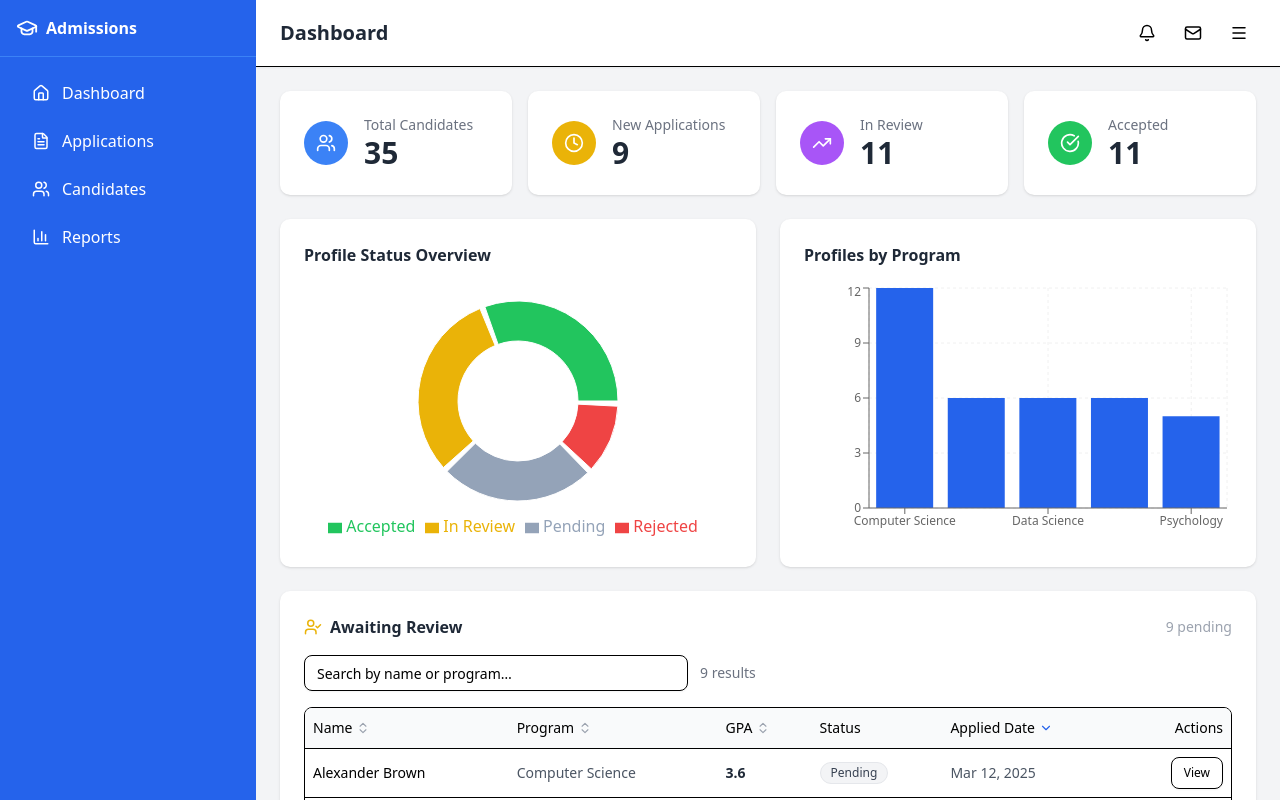
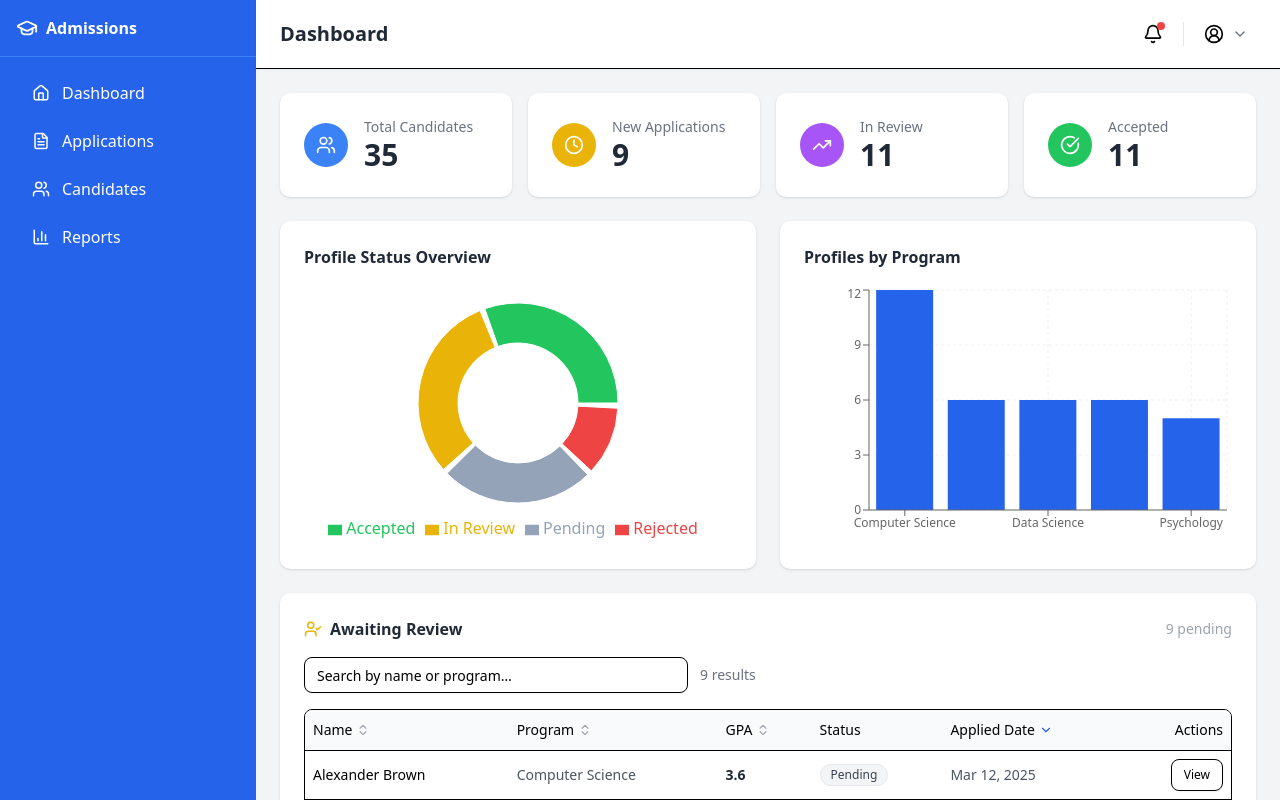
Before and after one commit to LRoop-Boop/Promise_Unlocked_Admin_Page, a React (Vite) app: page /dashboard in a window 1280 px wide. Shown: the top 800 px of the page. Built offline with nearby package versions, Linux system fonts and the light colour scheme.

Commit message:
Fixed candidate issues with profile details and added dropdown right nav.

```diff
--- a/src/assets/components/StudentDetail.tsx
+++ b/src/assets/components/StudentDetail.tsx
@@ -22,7 +22,7 @@ import {
 } from "recharts";
 
 import taxonomy from "../data/Taxonomy";
-import { type Student, type Status, type PassportStamp } from "../data/Students";
+import { type Student, type Status } from "../data/Students";
 
 function generateRadarData(student: Student) {
   return taxonomy.domains.map((domain) => {
@@ -52,26 +52,6 @@ function StatusBadge({ status }: { status: Status }) {
     <span className={`inline-flex px-3 py-1 rounded-full text-sm border ${variants[status]}`}>
       {status}
     </span>
-  );
-}
-
-function StampBadge({ stamp }: { stamp: PassportStamp }) {
-  const colors = {
-    Technical: "bg-blue-100 text-blue-700 border-blue-300",
-    Leadership: "bg-purple-100 text-purple-700 border-purple-300",
-    Communication: "bg-green-100 text-green-700 border-green-300",
-    Research: "bg-orange-100 text-orange-700 border-orange-300",
-    Community: "bg-pink-100 text-pink-700 border-pink-300",
-  };
-
-  return (
-    <div
-      className={`p-3 rounded-lg border text-center ${colors[stamp.category]}`}
-      title={stamp.description}
-    >
-      <Award size={28} />
-      <div className="text-xs mt-2 font-semibold">{stamp.name}</div>
-    </div>
   );
 }
 
@@ -164,24 +144,6 @@ export default function StudentDetailModal({
               <div><Award /> GPA: {student.gpa.toFixed(2)}</div>
             </section>
 
-            <section>
-              <h3 className="font-semibold mb-3">
-                Passport Stamps ({stampCount})
-              </h3>
-
-              {stampCount === 0 ? (
-                <div className="text-gray-500 bg-gray-50 p-6 rounded">
-                  No stamps earned yet.
-                </div>
-              ) : (
-                <div className="grid grid-cols-5 gap-4">
-                  {student.stamps.map((s) => (
-                    <StampBadge key={s.id} stamp={s} />
-                  ))}
-                </div>
-              )}
-            </section>
-
             {stampCount > 0 && (
               <section>
                 <h3 className="font-semibold mb-3">Evidence</h3>
--- a/src/assets/pages/AdminDashboard.tsx
+++ b/src/assets/pages/AdminDashboard.tsx
@@ -1,17 +1,20 @@
-import { Routes, Route, Link, useLocation } from "react-router-dom";
+import { Routes, Route, Link, useLocation, useNavigate } from "react-router-dom";
 import {
   Home,
   FileText,
   Users,
   BarChart3,
   Bell,
-  Mail,
-  Menu,
   GraduationCap,
+  ChevronDown,
+  Shield,
+  LogOut,
+  Settings,
   TrendingUp,
   Clock,
   CheckCircle,
   UserCheck,
+  CircleUserRound,
 } from "lucide-react";
 
 import ApplicationsPage from "./ApplicationsPage";
@@ -20,6 +23,7 @@ import CandidatesPage from "./CandidatePage";
 import CandidateTable from "../components/CandidateTable";
 import { Student } from "../data/Students";
 import CandidateProfilePage from "./CandidateProfilePage";
+import { useState } from "react";
 import {
   ApplicationsByProgramChart,
   StatusBreakdownChart,
@@ -108,7 +112,9 @@ const navItems = [
 ];
 
 export default function AdminDashboard({ students }: AdminDashboardProps) {
+  const [profileOpen, setProfileOpen] = useState(false);
   const location = useLocation();
+  const navigate = useNavigate();
 
   const currentLabel =
     navItems.find((item) => `/dashboard/${item.path}` === location.pathname)
@@ -142,10 +148,47 @@ export default function AdminDashboard({ students }: AdminDashboardProps) {
         <header className="bg-white border-b shadow-sm px-6 py-4 flex justify-between items-center">
           <h1 className="text-xl font-semibold text-gray-800">{currentLabel}</h1>
 
-          <div className="flex items-center gap-3">
-            <button className="p-2 hover:bg-gray-100 rounded"><Bell size={18} /></button>
-            <button className="p-2 hover:bg-gray-100 rounded"><Mail size={18} /></button>
-            <button className="p-2 hover:bg-gray-100 rounded"><Menu size={18} /></button>
+          <div className="flex items-center gap-3 relative">
+            <button className="relative p-2 hover:bg-gray-100 rounded transition-colors">
+              <Bell size={20} />
+              <span className="absolute top-1.5 right-1.5 w-2 h-2 bg-red-500 rounded-full" />
+            </button>
+            <div className="w-px h-6 bg-gray-200" />
+            <div className="relative">
+              <button
+                onClick={() => setProfileOpen(!profileOpen)}
+                className="flex items-center gap-2 px-2 py-1.5 rounded hover:bg-gray-100 transition-colors"
+              >
+                <CircleUserRound size={20} />
+                <ChevronDown size={16} className="text-gray-500" />
+              </button>
+              {profileOpen && (
+                <div className="absolute right-0 mt-2 w-52 bg-white border rounded-lg shadow-lg py-2 z-50">
+                  <div className="px-4 py-3 border-b">
+                    <p className="text-sm font-medium text-gray-800">
+                      Admissions Admin
+                    </p>
+                    <p className="text-xs text-gray-500">
+                      admin@college.edu
+                    </p>
+                  </div>
+
+                  <button className="w-full flex items-center gap-2 px-4 py-2 text-sm hover:bg-gray-50 text-gray-700">
+                    <Shield size={16} />
+                    Admin Settings
+                  </button>
+                  <button className="w-full flex items-center gap-2 px-4 py-2 text-sm hover:bg-gray-50 text-gray-700">
+                    <Settings size={16} />
+                    Preferences
+                  </button>
+                  <div className="my-2 border-t" />
+                  <button onClick={() => navigate("/")} className="w-full flex items-center gap-2 px-4 py-2 text-sm hover:bg-red-50 text-red-600">
+                    <LogOut size={16} />
+                    Logout
+                  </button>
+                </div>
+              )}
+            </div>
           </div>
         </header>
 
--- a/src/assets/pages/CandidateProfilePage.tsx
+++ b/src/assets/pages/CandidateProfilePage.tsx
@@ -77,7 +77,7 @@ export default function CandidateProfilePage({
 
         {/* QUICK STATS */}
         <div className="bg-white p-4 rounded-lg shadow space-y-3">
-          <h2 className="font-semibold">Snapshot</h2>
+          <h2 className="font-semibold">Traditional Info</h2>
 
           <div className="text-sm text-gray-600">
             GPA: <span className="font-medium">{student.gpa}</span>
```
